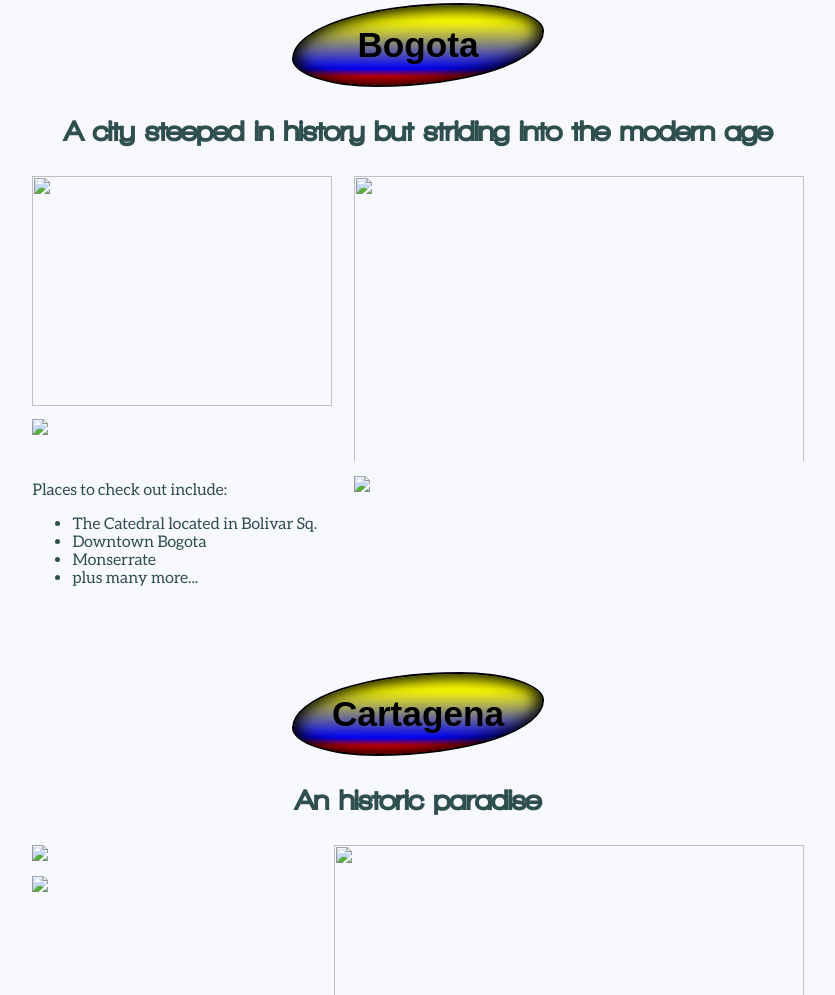
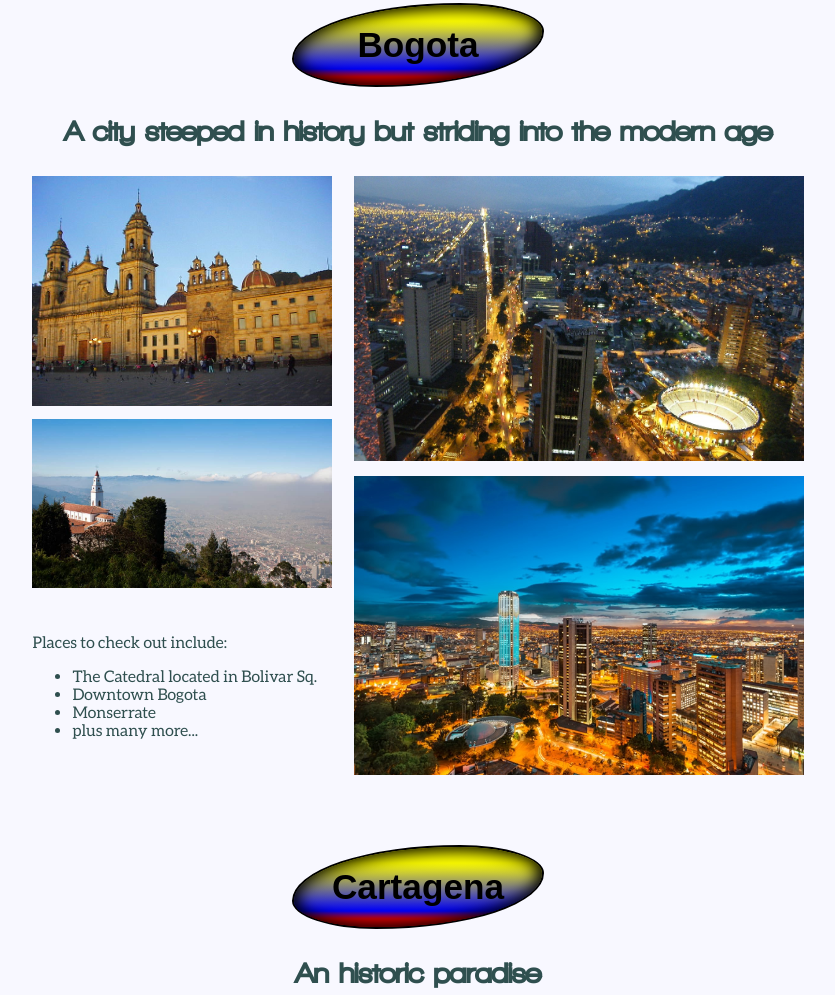
Before and after one commit to AndyHeavens/First-Colombia-Project, a plain HTML site: page index.html in a window 1280 px wide. Shown: the part 1517-2512 px from the top of the page, without its empty margins (222-1057 px from the left). Drawn offline with Linux system fonts and the light colour scheme; the site is published under a folder, as on GitHub Pages, so addresses that start at the root find nothing; a web font is replaced by a local one.

Commit message:
Further photo code amendments

```diff
--- a/index.html
+++ b/index.html
@@ -20,10 +20,10 @@
      <div class='content' class='group'>
 
         <h3>A city steeped in history but striding into the modern age</h3>
-          <img src="/images/Catedral.jpg" id='catedral'>
-          <img src="/images/bogota.jpg" id='bogota'>
-          <img src='/images/monse.jpg' id='monse'>
-          <a><img src='/images/bogota2.jpg' id='bog2'></a>
+          <img src="images/Catedral.jpg" id='catedral'>
+          <img src="images/bogota.jpg" id='bogota'>
+          <img src='images/monse.jpg' id='monse'>
+          <a><img src='images/bogota2.jpg' id='bog2'></a>
           <p>Places to check out include:</p>
               <ul >
                   <li><a>The Catedral located in Bolivar Sq.</a></li>
@@ -38,9 +38,9 @@
        <h2>Cartagena</h2>
       <div class="content" class='group'>
        <h3>An historic paradise</h3>
-       <a><img src='/images/cart1.jpg' id='cart1'></a>
-       <a><img src='/images/cart2.jpg' id='cart2'></a>
-       <a><img src='/images/cart3.jpg' id='cart3'></a>
+       <a><img src='images/cart1.jpg' id='cart1'></a>
+       <a><img src='images/cart2.jpg' id='cart2'></a>
+       <a><img src='images/cart3.jpg' id='cart3'></a>
        <p id='bask'>Bask on the Caribbean Coast, either spending time visiting the old colonial city or lounging on the sandy beaches.</p>
        </div>
      </div>
```
